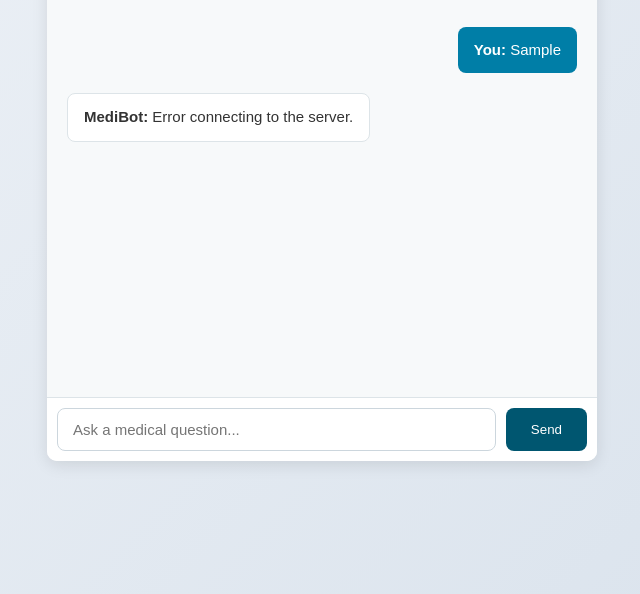
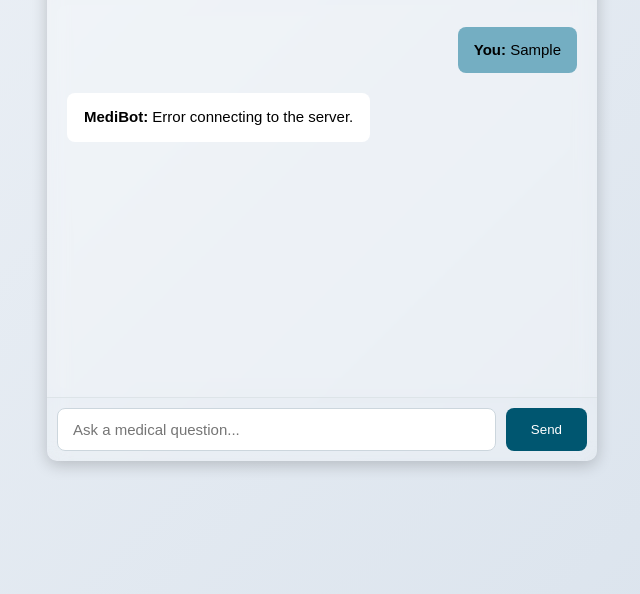
Before and after one commit to gaganverma14/MediBot, a plain HTML site: page index.html in a window 1280 px wide. Both pictures are taken after typing "Sample" into the empty fields and a click on the button "Send". Shown: the part 206-800 px from the top of the page, without its empty margins (318-958 px from the left). Drawn offline with nearby package versions, Linux system fonts and the light colour scheme; no server answers.

Commit message:
Update index.html

```diff
--- a/index.html
+++ b/index.html
@@ -22,13 +22,14 @@
         .chat-container {
             width: 100%;
             max-width: 550px;
-            background: #ffffff;
+            background: rgba(255, 255, 255, 0.1);
+            backdrop-filter: blur(10px);
+            -webkit-backdrop-filter: blur(10px);
             border-radius: 10px;
-            box-shadow: 0 4px 16px rgba(0, 0, 0, 0.1);
+            box-shadow: 0 4px 16px rgba(0, 0, 0, 0.2);
             overflow: hidden;
             display: flex;
             flex-direction: column;
-            transition: all 0.3s ease;
         }
         .chat-header {
             background: #005670;
@@ -43,7 +44,9 @@
             padding: 20px;
             height: 400px;
             overflow-y: auto;
-            background: #f7f9fa;
+            background: rgba(255, 255, 255, 0.2);
+            backdrop-filter: blur(10px);
+            -webkit-backdrop-filter: blur(10px);
             display: flex;
             flex-direction: column;
         }
@@ -58,19 +61,21 @@
         }
         .user-message {
             align-self: flex-end;
-            background: #007ea7;
-            color: white;
+            background: #74aec2;
+            color: black;
         }
         .bot-message {
             align-self: flex-start;
-            background: #ffffff;
-            color: #333;
-            border: 1px solid #dde4e8;
+            background: white;
+            color: black;
+            border: 1px solid rgba(255, 255, 255, 0.3);
         }
         .chat-input {
             display: flex;
             border-top: 1px solid #dde4e8;
-            background: #ffffff;
+            background: rgba(255, 255, 255, 0.1);
+            backdrop-filter: blur(10px);
+            -webkit-backdrop-filter: blur(10px);
             padding: 10px;
         }
         .chat-input input {
@@ -91,19 +96,22 @@
             cursor: pointer;
         }
     </style>
+
+
+    <script src="https://cdn.jsdelivr.net/npm/marked/marked.min.js"></script>
 </head>
 <body>
     <div class="chat-container">
         <div class="chat-header">MediBot - Your AI Health Assistant</div>
         <div class="chatbox" id="chatbox"></div>
         <div class="chat-input">
-            <input type="text" id="userInput" placeholder="Ask a medical question..." onkeypress="handleKeyPress(event)"/>
+            <input type="text" id="userInput" placeholder="Ask a medical question..." onkeypress="handleKeyPress(event)" />
             <button onclick="sendMessage()">Send</button>
         </div>
     </div>
 
     <script>
-        const NGROK_URL = "https://5c97-34-57-66-18.ngrok-free.app";
+        const NGROK_URL = "https://73ec-34-71-120-24.ngrok-free.app"; // Replace with actual ngrok URL
 
         function handleKeyPress(event) {
             if (event.key === "Enter") {
@@ -131,7 +139,10 @@
                 });
 
                 let result = await response.json();
-                chatbox.innerHTML += `<div class="message bot-message"><b>MediBot:</b> ${result.reply}</div>`;
+                let replyText = result.reply || "⚠️ Sorry, I couldn't generate a response.";
+
+
+                chatbox.innerHTML += `<div class="message bot-message"><b>MediBot:</b><br>${marked.parse(replyText)}</div>`;
                 chatbox.scrollTop = chatbox.scrollHeight;
             } catch (error) {
                 chatbox.innerHTML += `<div class="message bot-message"><b>MediBot:</b> Error connecting to the server.</div>`;
```
